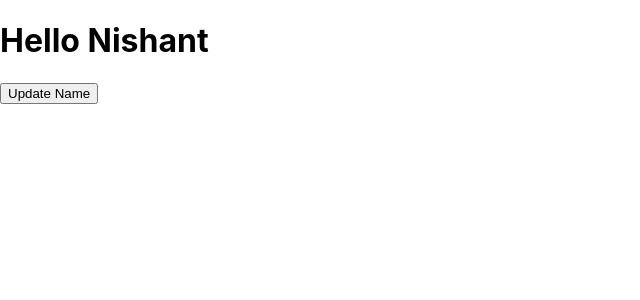
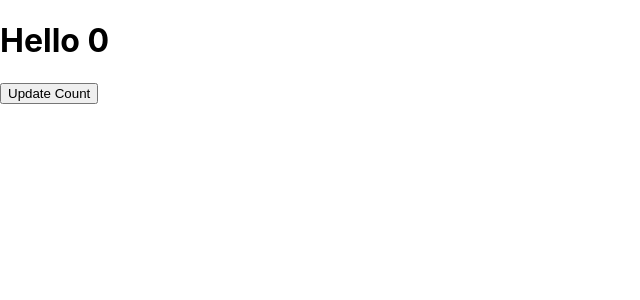
Before and after one commit to fhabhishektiwari/blog, a React (Create React App) app: page / in a window 1280 px wide. Shown: the top 300 px of the page, without its empty margins (0-640 px from the left). Built offline with nearby package versions, Linux system fonts and the light colour scheme.

Commit message:
useEffect

```diff
--- a/src/App.js
+++ b/src/App.js
@@ -1,16 +1,17 @@
 // import logo from './logo.svg';
 import './App.css';
-import React,{useState} from 'react';
+import React,{useEffect,useState} from 'react';
 
 
 const  App=()=> {
-  const [data,setData]=useState("Nishant");
+  const [count,setCount]=useState(0);
+  useEffect(()=>{
+    console.log("useeffect");
+  })
   return(
     <div>
-      <h1>Hello {data}</h1>
-      <button onClick={()=>{
-        setData("Ketan");
-      }}>Update Name</button>
+      <h1>Hello {count}</h1>
+      <button onClick={()=>setCount(count+1)}>Update Count</button>
     </div>
   );
 }
```
